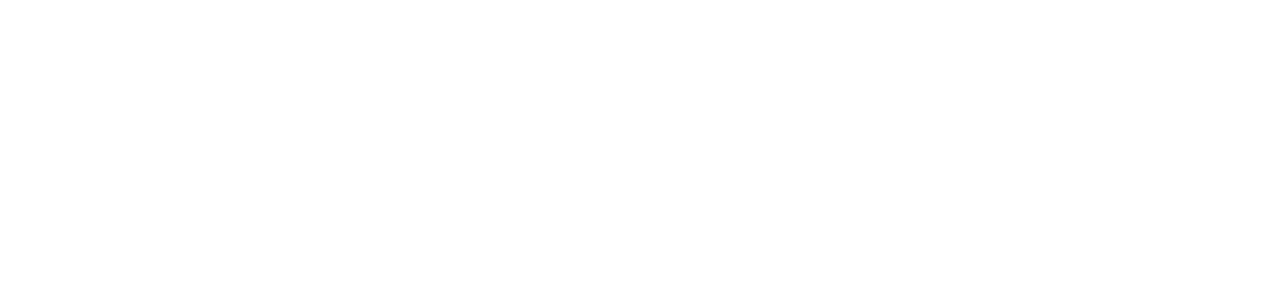
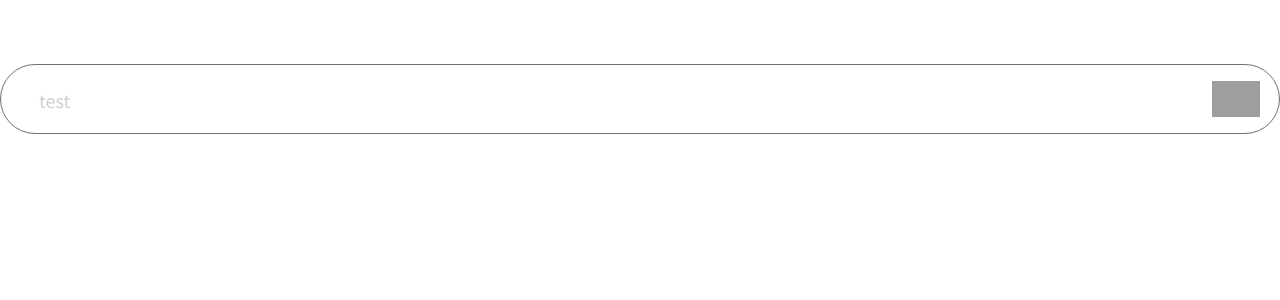
Before and after one commit to ninomiyadaisuke/families-management-app, a Next.js app: page /sample in a window 1280 px wide. Shown: the top 300 px of the page. Built offline with nearby package versions, Linux system fonts and the light colour scheme; grey boxes are pictures that could not be loaded.

Commit message:
create SearchInput component and scss

```diff
--- /dev/null
+++ b/src/components/atoms/Input/SearchInput.tsx
@@ -0,0 +1,30 @@
+import { VFC } from 'react';
+import { useController, Control } from 'react-hook-form';
+
+import { IconArea } from 'components/atoms/Images';
+
+import styles from 'styles/components/atoms/search_input.module.scss';
+
+type Props = {
+  type?: string;
+  placeholder: string;
+  name: string;
+  control: Control<any, object>;
+  onClick: (e?: React.BaseSyntheticEvent<object, any, any>) => Promise<void>;
+};
+
+const SearchInput: VFC<Props> = (props) => {
+  const { placeholder = '', name = '', control, onClick } = props;
+  const { field } = useController({ name, control });
+
+  return (
+    <div className={styles.search}>
+      <input type="text" placeholder={placeholder} {...field} />
+      <div className={styles.search__icon} onClick={onClick}>
+        <IconArea path={'/search_icon.png'} height={48} width={48} />
+      </div>
+    </div>
+  );
+};
+
+export default SearchInput;
--- a/src/components/atoms/Input/index.ts
+++ b/src/components/atoms/Input/index.ts
@@ -2,5 +2,6 @@
 export { default as PrimaryInput } from './PrimaryInput';
 export { default as PrimarySelect } from './PrimarySelect';
 export { default as RadioInput } from './RadioInput';
+export { default as SearchInput } from './SearchInput';
 export { default as SecondarySelect } from './SecondarySelect';
 export { default as RoundedInput } from './RoundedInput';
--- a/src/pages/sample.tsx
+++ b/src/pages/sample.tsx
@@ -1,9 +1,33 @@
-import React from 'react';
+import React, { useState } from 'react';
 import { NextPage } from 'next';
 import { Layout } from 'components/layout';
+import { SearchInput } from 'components/atoms/Input';
+import { useForm } from 'react-hook-form';
+
+const defaulteValues = {
+  test: '',
+};
+
+type Search = {
+  text: string;
+};
 
 const Sample: NextPage = () => {
-  return <Layout pageTitle={'サンプル'}></Layout>;
+  const { handleSubmit, control } = useForm({
+    defaultValues: defaulteValues,
+  });
+
+  const [formData, setFormData] = useState('');
+
+  const onSubmit = (data: Search) => {
+    setFormData(JSON.stringify(data));
+  };
+  return (
+    <Layout pageTitle={'サンプル'}>
+      <SearchInput control={control} name={'test'} placeholder={'test'} onClick={handleSubmit(onSubmit)} />
+      <p>{formData}</p>
+    </Layout>
+  );
 };
 
 export default Sample;
--- /dev/null
+++ b/src/styles/components/atoms/search_input.module.scss
@@ -0,0 +1,55 @@
+@import '../../variables.scss';
+
+.search {
+  position: relative;
+  input {
+    transition: all 0.3s ease-in-out;
+    outline: none;
+    width: 100%;
+    border: 1px solid $border-secondary;
+    font-size: 16px;
+    color: $text-main;
+    height: 45px;
+    border-radius: 30px;
+    text-indent: 12px;
+    &:focus {
+      border: 2px solid $secondary;
+    }
+    &::placeholder {
+      color: $light-grey;
+      font-size: 16px;
+    }
+    &:-webkit-autofill {
+      box-shadow: 0 0 0px 1000px $bg-white inset;
+    }
+  }
+  &__icon {
+    position: absolute;
+    height: 30px;
+    width: 30px;
+    top: 15%;
+    right: 10px;
+    cursor: pointer;
+    &:hover {
+      border-radius: 50%;
+      box-shadow: 0px 2px 7px 0px $light-grey;
+    }
+  }
+  @include mq('md') {
+    input {
+      height: 70px;
+      border-radius: 40px;
+      text-indent: 36px;
+      font-size: 20px;
+      &::placeholder {
+        color: $light-grey;
+        font-size: 18px;
+      }
+    }
+    &__icon {
+      right: 20px;
+      height: 48px;
+      width: 48px;
+    }
+  }
+}
```
Also changed, not shown: src/public/search_icon.png (added).
